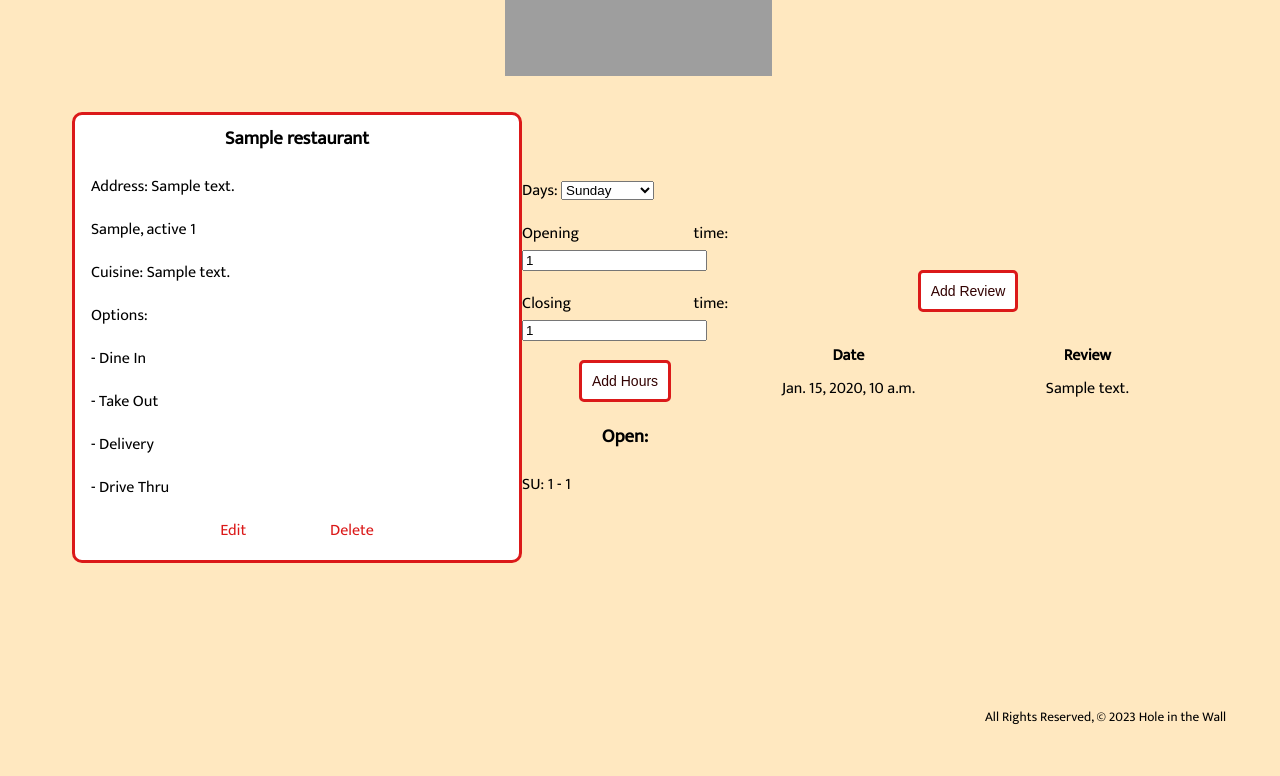
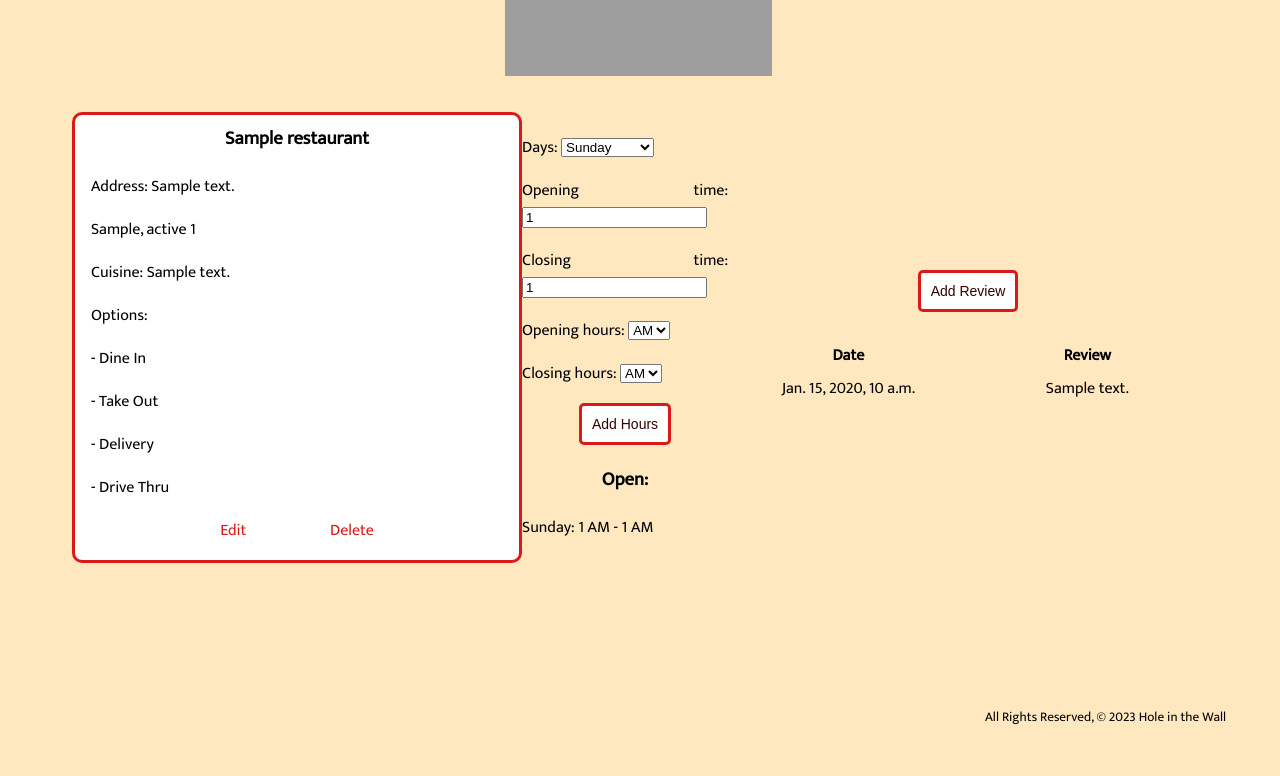
Before and after one commit to jvpati17/hole-in-the-wall, a Django app: page /restaurant/1/add_day in a window 1280 px wide. Shown: the part 120-896 px from the top of the page. Run offline with Django 3.2, Linux system fonts and the light colour scheme; tables that the repository leaves empty hold one stand-in row (values such as "Sample post"); grey boxes are pictures that could not be loaded.

Commit message:
add full day display, am and pm hours, and disallowed a user to add more than 7 days a week

```diff
--- a/main_app/forms.py
+++ b/main_app/forms.py
@@ -9,4 +9,4 @@ class ReviewForm(ModelForm):
 class DayForm(ModelForm):
     class Meta:
         model = Day
-        fields = ['days', 'opening_time', 'closing_time']
+        fields = ['days', 'opening_time', 'closing_time', 'opening_hours', 'closing_hours']
--- a/main_app/models.py
+++ b/main_app/models.py
@@ -17,6 +17,11 @@ DAYS_OF_WEEK = (
 OPTIONS = (
     ('R_R', 'Restaurant Review'),
     ('A_R', 'Alternate Recommendation')
+)
+
+AM_PM_CHOICES = (
+    ('AM', 'AM'),
+    ('PM', 'PM'),
 )
 
 # Create your models here.
@@ -46,8 +51,10 @@ class Day(models.Model):
         choices=DAYS_OF_WEEK,
         default=DAYS_OF_WEEK[0][0]
     )
-    opening_time = models.PositiveIntegerField(default=1, validators=[MinValueValidator(1), MaxValueValidator(24)])
-    closing_time =models.PositiveIntegerField(default=1, validators=[MinValueValidator(1), MaxValueValidator(24)])
+    opening_time = models.PositiveIntegerField(default=1, validators=[MinValueValidator(1), MaxValueValidator(12)])
+    opening_hours = models.CharField(max_length=2, choices=AM_PM_CHOICES, default=AM_PM_CHOICES[0][0])
+    closing_time = models.PositiveIntegerField(default=1, validators=[MinValueValidator(1), MaxValueValidator(12)])
+    closing_hours = models.CharField(max_length=2, choices=AM_PM_CHOICES, default=AM_PM_CHOICES[0][0])
     restaurant = models.ForeignKey(Restaurant, on_delete=models.CASCADE)
 
     def __str__(self):
--- a/main_app/templates/restaurants/detail.html
+++ b/main_app/templates/restaurants/detail.html
@@ -37,7 +37,9 @@
             <br>
             <h3>Open:</h3>
             {% for day in restaurant.day_set.all %}
-            <p>{{ day.days }}: {{ day.opening_time }} - {{ day.closing_time }}</p>
+            <p>{{ day.get_days_display }}:
+                {{ day.opening_time }} {{ day.opening_hours }} -
+                {{ day.closing_time }} {{ day.closing_hours }}</p>
             {% endfor %}
         </div>
     </div>
--- a/main_app/views.py
+++ b/main_app/views.py
@@ -1,6 +1,6 @@
 from django.urls import reverse_lazy
 from django.shortcuts import render, redirect, reverse
-from .models import Restaurant, Day
+from .models import Restaurant, Day, DAYS_OF_WEEK
 from django.contrib.auth.mixins import LoginRequiredMixin
 from django.views.generic.edit import CreateView, UpdateView, DeleteView
 from django.views.generic import DetailView
@@ -85,8 +85,17 @@
 
 def add_day(request, restaurant_id):
     restaurant = Restaurant.objects.get(id=restaurant_id)
+
+    days_count = restaurant.day_set.count()
+    available_days = len(DAYS_OF_WEEK)
+
+    if days_count == available_days:
+        add_hours = False
+    else:
+        add_hours = True
+
     form = DayForm(request.POST)
-    if form.is_valid():
+    if add_hours and form.is_valid():
         new_day = form.save(commit=False)
         new_day.restaurant_id = restaurant_id
         new_day.save()
```
Also changed, not shown: main_app/migrations/0002_day_closing_hours_day_opening_hours_and_more.py (added).
